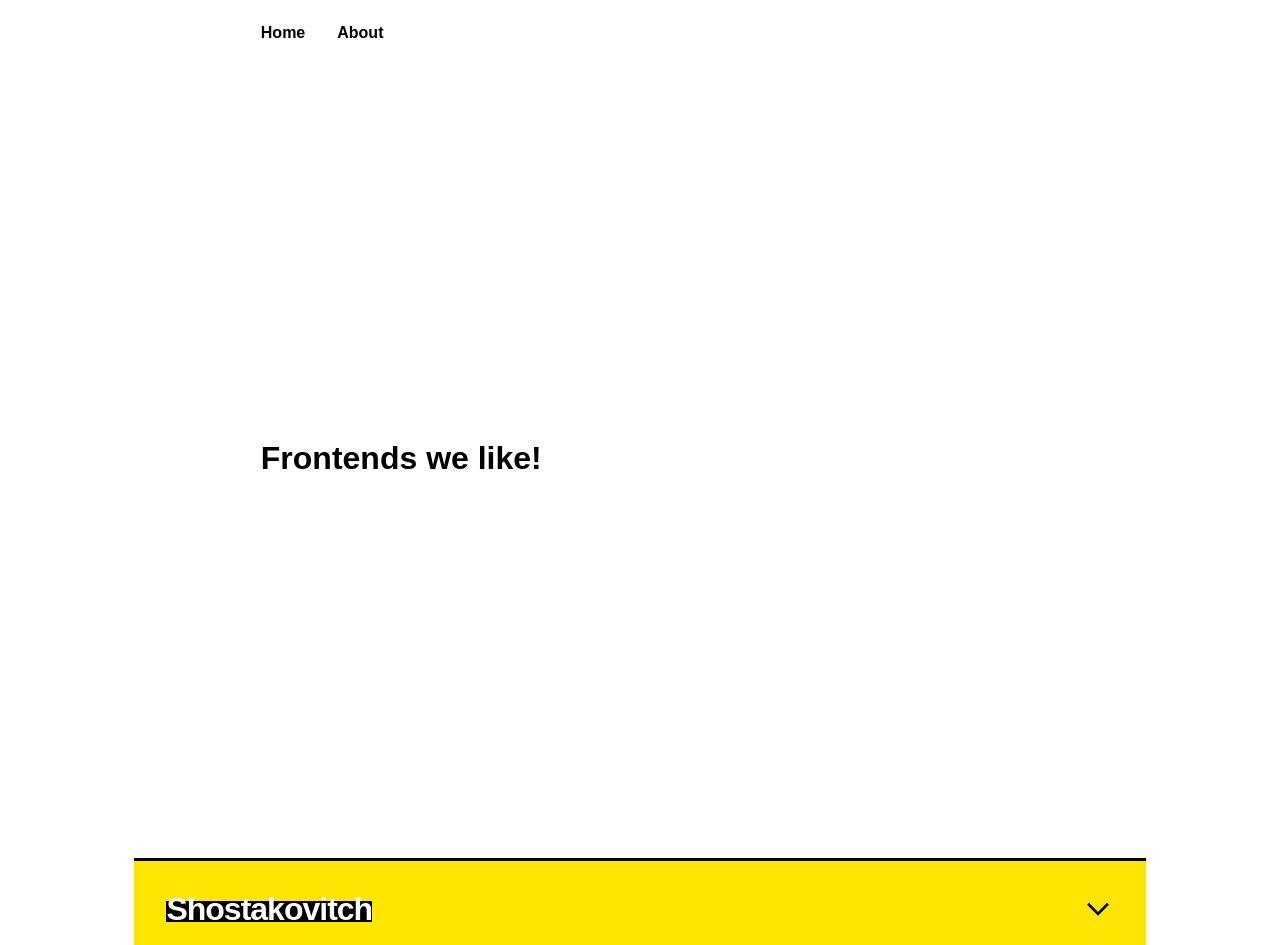
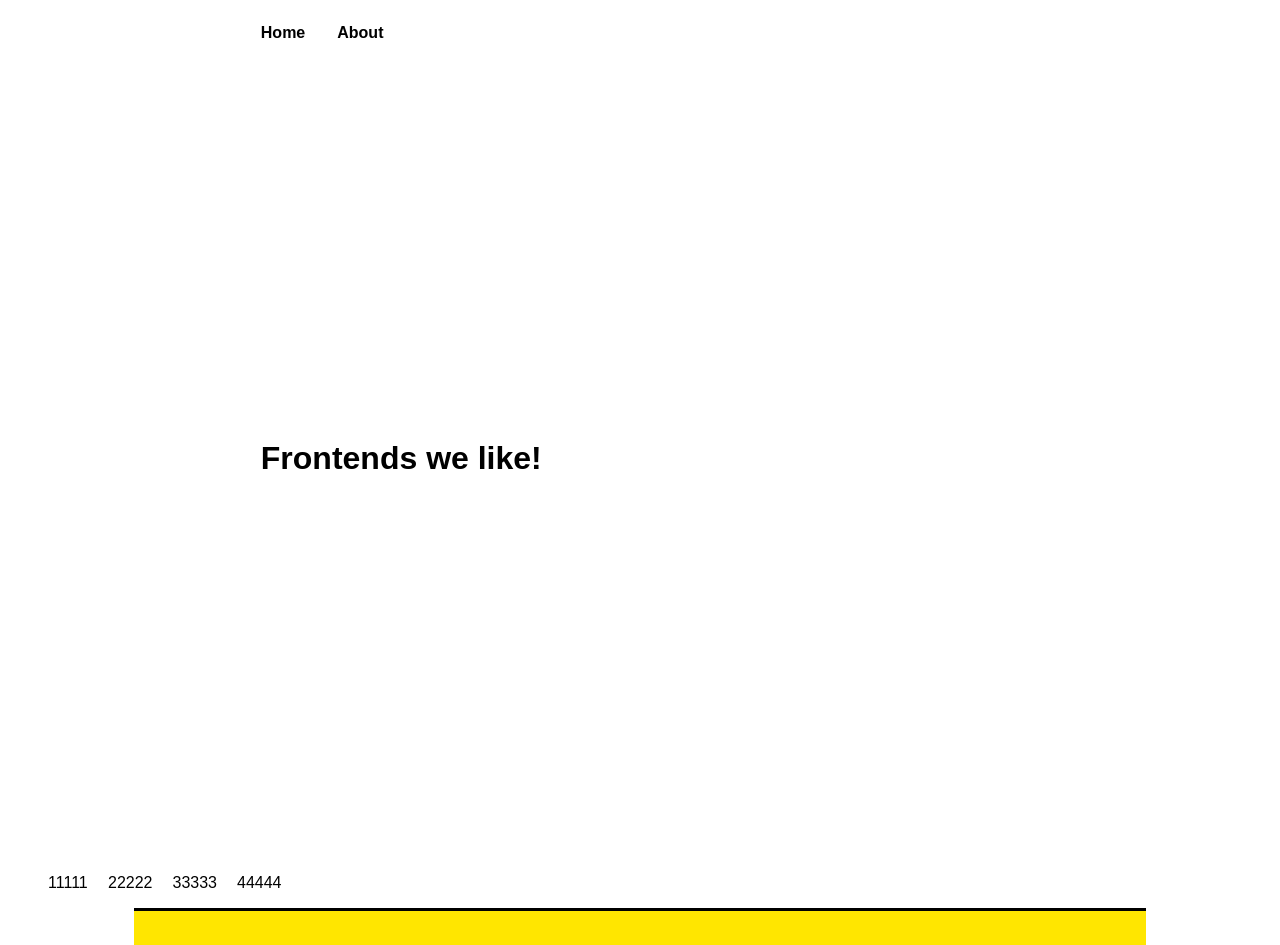
Before and after one commit to judithcrasser/vueproject, a Vue app: page / in a window 1280 px wide. Shown: the top 945 px of the page. Built offline with nearby package versions, Linux system fonts and the light colour scheme; data requests are answered from the project's data file.

Commit message:
Accordion klickbarkeit gefixt

```diff
--- a/data/db.json
+++ b/data/db.json
@@ -4,7 +4,13 @@
             "id": 1,
             "name": "Shostakovitch",
             "image": "https://img.welt.de/img/kultur/buehne-konzert/mobile165579455/8171620727-ci23x11-w1136/Der-sowjetische-Komponist-Dimitri-Schostakowitsch.jpg",
-            "description": "Shostakovich was a Soviet-era Russian composer and pianist who became internationally known after the premiere of his First Symphony in 1926 and was regarded throughout his life as a major composer."},
+            "description": "Shostakovich was a Soviet-era Russian composer and pianist who became internationally known after the premiere of his First Symphony in 1926 and was regarded throughout his life as a major composer.",
+            "favorite_pieces": [
+                            { "piece_name": "Symphony No. 9" },
+                            { "piece_name": "Cello Concerto No. 1 in E-flat major, Opus 107" },
+                            { "piece_name": "Symphony No. 7" }
+                        ]
+        },
         {
             "id": 2,
             "name": "Sade",
@@ -35,5 +41,29 @@
             "image": "https://principediscos.files.wordpress.com/2019/03/dj-narciso.jpg",
             "description": "RS (Rinchoa Stress) began in 2014 as a group of close friends, even before they started producing. Things got serious in 2016 when Narciso, then 17, decided to take production professionally and relaunched RS as a proper crew with DJs (himself, Nuno, Nulo and Lima), producers (himself, Nuno and Farucox) and MC (Pimenta). In less than 2 years, RS Produções have made a name for themselves with tight, across-the-board grooves and working melody and metal beats with equal proficiency. Post their debut EP “Bagdad Style” on Príncipe a couple years ago, regular club gigs and an inspiringly active Youtube account have made them one of the most charismatic and sought channels for young groups in the network."
         }
+    ],
+      "menuitems": [
+                    {
+                    "item_name": 11111,
+                    "childrens": [
+                        { "item_name": 11 },
+                        { "item_name": 12 }
+                    ]},
+                    {
+                    "item_name": 22222,
+                    "childrens": [
+                        { "item_name": 11 },
+                        { "item_name": 12 }
+                    ]},
+                    { "item_name": 33333,
+                    "childrens": [
+                        { "item_name": 11 },
+                        { "item_name": 12 }
+                    ]},
+                    { "item_name": 44444,
+                    "childrens": [
+                        { "item_name": 11 },
+                        { "item_name": 12 }
+                    ]}
     ]
 }
--- a/src/components/Accordion/Accordion.vue
+++ b/src/components/Accordion/Accordion.vue
@@ -3,12 +3,12 @@
         <div class="row">
             <div v-if="musicians.length"
                 class="column accordion">
-                <div v-for="musician in musicians"
-                    :key="musician.id"
+                <div v-for="(musician, index) in musicians"
+                    :key="index"
                     class="accordion-item">
 
                     <div class="title"
-                        @click="toggleAccordion()">
+                        @click="toggleAccordion(musician.name)">
 
                         <div class="text">
                             {{ musician.name }}
@@ -46,7 +46,7 @@
                     </div>
 
                     <div class="content"
-                        v-if="isOpen">
+                        v-if="isOpen && musician.name === selected">
                         <div class="image">
                             <img :src="musician.image"
                                 :alt="musician.name">
@@ -58,9 +58,12 @@
                             <p class="text">
                                 Some of my favourite pieces are:
                             </p>
-                            <ul class="list">
-                                <li>
-                                    Symphony No. 9
+                            <ul class="list"
+                                v-if="musicians.favorite_pieces">
+                                <li v-for="(submenuone, indexone) in musician.favorite_pieces"
+                                    :key="indexone"
+                                    v-if="isOpen && musician.name === selected">
+                                    {{ submenuone.piece_name }}
                                 </li>
                                 <li>
                                     Cello Concerto No. 1 in E-flat major, Opus 107
@@ -87,13 +90,15 @@ export default {
         return {
             musicians: [],
             isOpen: false,
+            selected: ''
         };
     },
 
     methods: {
-        toggleAccordion() {
-            this.isOpen = !this.isOpen;
-        },
+        toggleAccordion(item) {
+            item == this.selected ? this.isOpen = !this.isOpen : this.isOpen = true
+            this.selected = item
+        }
     },
 
     mounted() {
--- /dev/null
+++ b/src/components/AccordionTest.vue
@@ -0,0 +1,46 @@
+<template>
+    <div id="demo">
+        <ul class="level-0-wrp"
+            v-if="menuitems.length">
+            <li class="level-0"
+                v-for="(menu, index) in menuitems"
+                :key="index"
+                v-if="menuitems">
+                <a class="title"
+                    @click="toggleAccordion(menu.item_name)">{{ menu.item_name }}</a>
+                <ul class="level-1-wrp"
+                    v-if="menu.childrens">
+                    <li class="level-1"
+                        v-for="(submenuone, indexone) in menu.childrens"
+                        :key="indexone"
+                        v-if="isOpen && menu.item_name === selected">
+                        <a class="title">{{ submenuone.item_name }}</a>
+                    </li>
+                </ul>
+            </li>
+        </ul>
+    </div>
+</template>
+<script>
+export default {
+    data() {
+        return {
+            isOpen: false,
+            selected: '',
+            menuitems: []
+        }
+    },
+    methods: {
+        toggleAccordion(item) {
+            item == this.selected ? this.isOpen = !this.isOpen : this.isOpen = true
+            this.selected = item
+        }
+    },
+    mounted() {
+        fetch('http://localhost:3000/menuitems')
+            .then(res => res.json())
+            .then(data => this.menuitems = data)
+            .catch(err => console.log(err.message))
+    }
+}
+</script>
--- a/src/router/index.js
+++ b/src/router/index.js
@@ -3,6 +3,8 @@ import HomeView from '../views/HomeView.vue'
 import AboutView from '../views/AboutView.vue'
 import NotFound from '../views/NotFound.vue'
 import Accordion from '../components/Accordion/Accordion.vue'
+import AccordionTest from '../components/AccordionTest.vue'
+
 
 const router = createRouter({
   history: createWebHistory(import.meta.env.BASE_URL),
@@ -23,6 +25,11 @@ const router = createRouter({
       component: Accordion
     },
     {
+      path: '/menuitmes',
+      name: '/menuitems',
+      component: AccordionTest
+    },
+    {
       path: '/:catchAll(.*)',
       name: 'NotFound',
       component: NotFound
--- a/src/views/HomeView.vue
+++ b/src/views/HomeView.vue
@@ -1,6 +1,6 @@
 <template>
   <HeroSection />
-
+  <AccordionTest />
   <Accordion />
   <AppTab />
 </template>
@@ -10,13 +10,15 @@
 import Accordion from '../components/Accordion/Accordion.vue'
 import AppTab from '../components/AppTab.vue'
 import HeroSection from '../components/HeroSection.vue';
+import AccordionTest from '../components/AccordionTest.vue';
 
 
 export default {
   components: {
     Accordion,
     AppTab,
-    HeroSection
+    HeroSection,
+    AccordionTest
 
   },
 }
```
